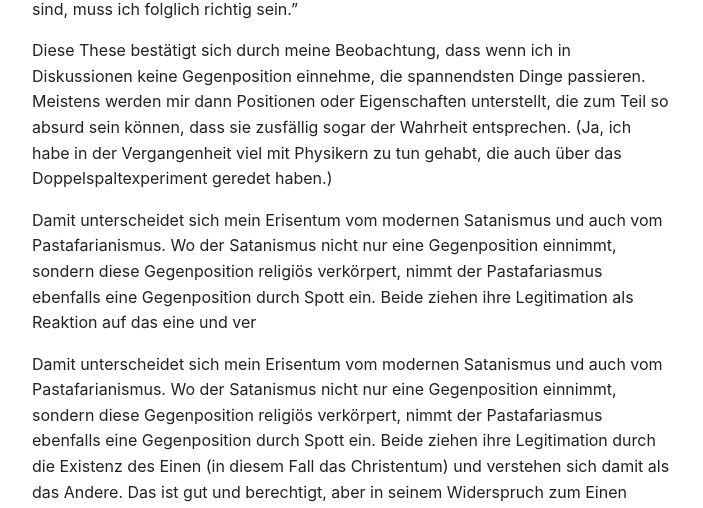
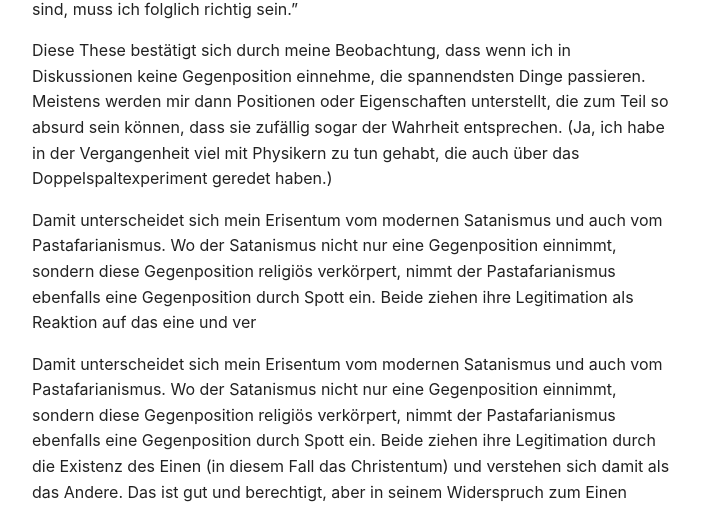
Before and after one commit to srslymarco/kallisti, a Jekyll site: the page built from essays/bots.md, in a window 1280 px wide. Shown: the part 452-960 px from the top of the page, without its empty margins (288-991 px from the left). Built offline with Jekyll 4.4.1, drawn with Linux system fonts in a browser that asks for light colours; some of the changed text lies outside the part shown.

Commit message:
Update bots.md

```diff
--- a/essays/bots.md
+++ b/essays/bots.md
@@ -10,11 +10,11 @@ Menschen mit geschlossenen Denkweisen versuchen, alles in ihr vorgefertigtes Wel
 
 Auf diese Weise werden diese Weltbilder nicht nur unwiderlegbar, sondern sie werden durch Widerspruch verstärkt – vielleicht sogar noch mehr als durch Zustimmung – und zwar durch den Fehlschluss "Wenn die Falschen gegen mich sind, muss ich folglich richtig sein."
 
-Diese These bestätigt sich durch meine Beobachtung, dass wenn ich in Diskussionen keine Gegenposition einnehme, die spannendsten Dinge passieren. Meistens werden mir dann Positionen oder Eigenschaften unterstellt, die zum Teil so absurd sein können, dass sie zusfällig sogar der Wahrheit entsprechen. (Ja, ich habe in der Vergangenheit viel mit Physikern zu tun gehabt, die auch über das Doppelspaltexperiment geredet haben.)
+Diese These bestätigt sich durch meine Beobachtung, dass wenn ich in Diskussionen keine Gegenposition einnehme, die spannendsten Dinge passieren. Meistens werden mir dann Positionen oder Eigenschaften unterstellt, die zum Teil so absurd sein können, dass sie zufällig sogar der Wahrheit entsprechen. (Ja, ich habe in der Vergangenheit viel mit Physikern zu tun gehabt, die auch über das Doppelspaltexperiment geredet haben.)
 
-Damit unterscheidet sich mein Erisentum vom modernen Satanismus und auch vom Pastafarianismus. Wo der Satanismus nicht nur eine Gegenposition einnimmt, sondern diese Gegenposition religiös verkörpert, nimmt der Pastafariasmus ebenfalls eine Gegenposition durch Spott ein. Beide ziehen ihre Legitimation als Reaktion auf das eine und ver
+Damit unterscheidet sich mein Erisentum vom modernen Satanismus und auch vom Pastafarianismus. Wo der Satanismus nicht nur eine Gegenposition einnimmt, sondern diese Gegenposition religiös verkörpert, nimmt der Pastafarianismus ebenfalls eine Gegenposition durch Spott ein. Beide ziehen ihre Legitimation als Reaktion auf das eine und ver
 
-Damit unterscheidet sich mein Erisentum vom modernen Satanismus und auch vom Pastafarianismus. Wo der Satanismus nicht nur eine Gegenposition einnimmt, sondern diese Gegenposition religiös verkörpert, nimmt der Pastafariasmus ebenfalls eine Gegenposition durch Spott ein. Beide ziehen ihre Legitimation durch die Existenz des Einen (in diesem Fall das Christentum) und verstehen sich damit als das Andere. Das ist gut und berechtigt, aber in seinem Widerspruch zum Einen bestätigt es dieses Eine eben in seiner Existenz.
+Damit unterscheidet sich mein Erisentum vom modernen Satanismus und auch vom Pastafarianismus. Wo der Satanismus nicht nur eine Gegenposition einnimmt, sondern diese Gegenposition religiös verkörpert, nimmt der Pastafarianismus ebenfalls eine Gegenposition durch Spott ein. Beide ziehen ihre Legitimation durch die Existenz des Einen (in diesem Fall das Christentum) und verstehen sich damit als das Andere. Das ist gut und berechtigt, aber in seinem Widerspruch zum Einen bestätigt es dieses Eine eben in seiner Existenz.
 
 Der orthodoxe Discordianismus tut das auch, verstrickt sich dabei aber so sehr in sich selbst, dass er keine Relevanz hat und von der Konkurrenz überholt wurde. Deshalb rede ich hier auch nicht vom Discordianismus, sondern vom Erisentum.
 
```
